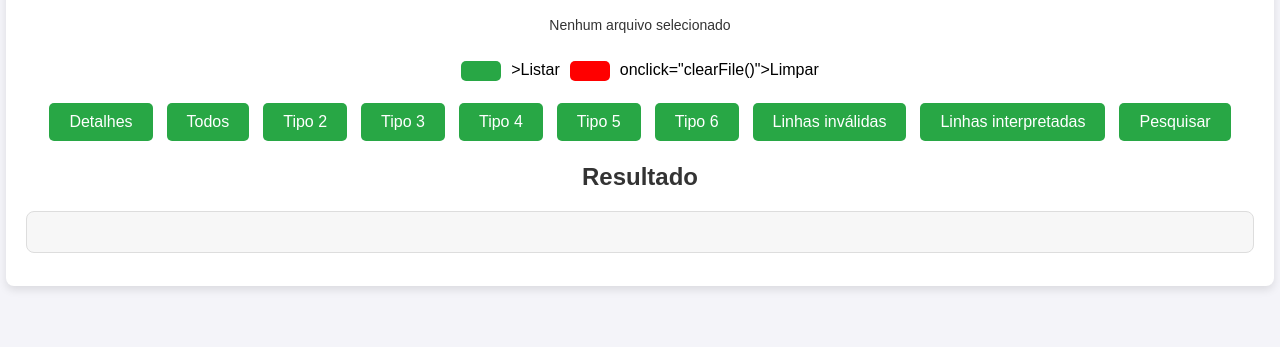
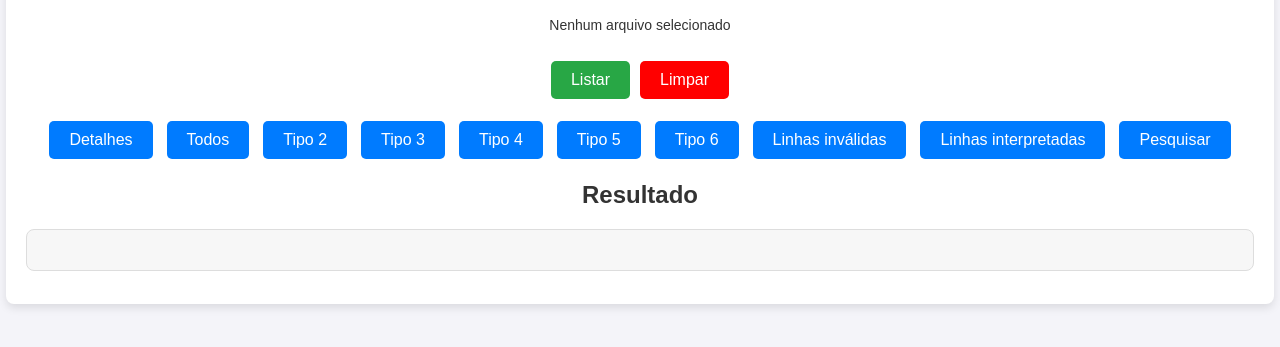
Before and after one commit to dougllassillva27/AFD-Expert-671-Netlify, a website: page index.html in a window 1280 px wide. Shown: the part 191-538 px from the top of the page. Drawn offline with Linux system fonts and the light colour scheme.

Commit message:
Sincronização automatica

```diff
--- a/index.html
+++ b/index.html
@@ -19,8 +19,8 @@
         <span id="file-name">Nenhum arquivo selecionado</span>
         <br />
         <div class="button-group">
-          <button type="submit" class="btn-listar"></button>>Listar</button>
-          <button type="button" class="btn-limpar"></button> onclick="clearFile()">Limpar</button>
+          <button type="submit" class="btn-listar">Listar</button>
+          <button type="button" class="btn-limpar" onclick="clearFile()">Limpar</button>
         </div>
       </form>
 
--- a/style.css
+++ b/style.css
@@ -141,22 +141,7 @@ button:hover::after {
 }
 
 .btn-limpar:hover {
-  background-color: #b92c2c; /* Cinza mais escuro no hover */
-}
-
-/* Estilo para os outros botões (opcional) */
-.buttons button {
-  background-color: #28a745; /* Verde */
-  color: white;
-  border: none;
-  padding: 10px 20px;
-  border-radius: 5px;
-  cursor: pointer;
-  transition: background-color 0.3s ease;
-}
-
-.buttons button:hover {
-  background-color: #218838; /* Verde mais escuro no hover */
+  background-color: #d20000; /* Cinza mais escuro no hover */
 }
 
 h2 {
```
